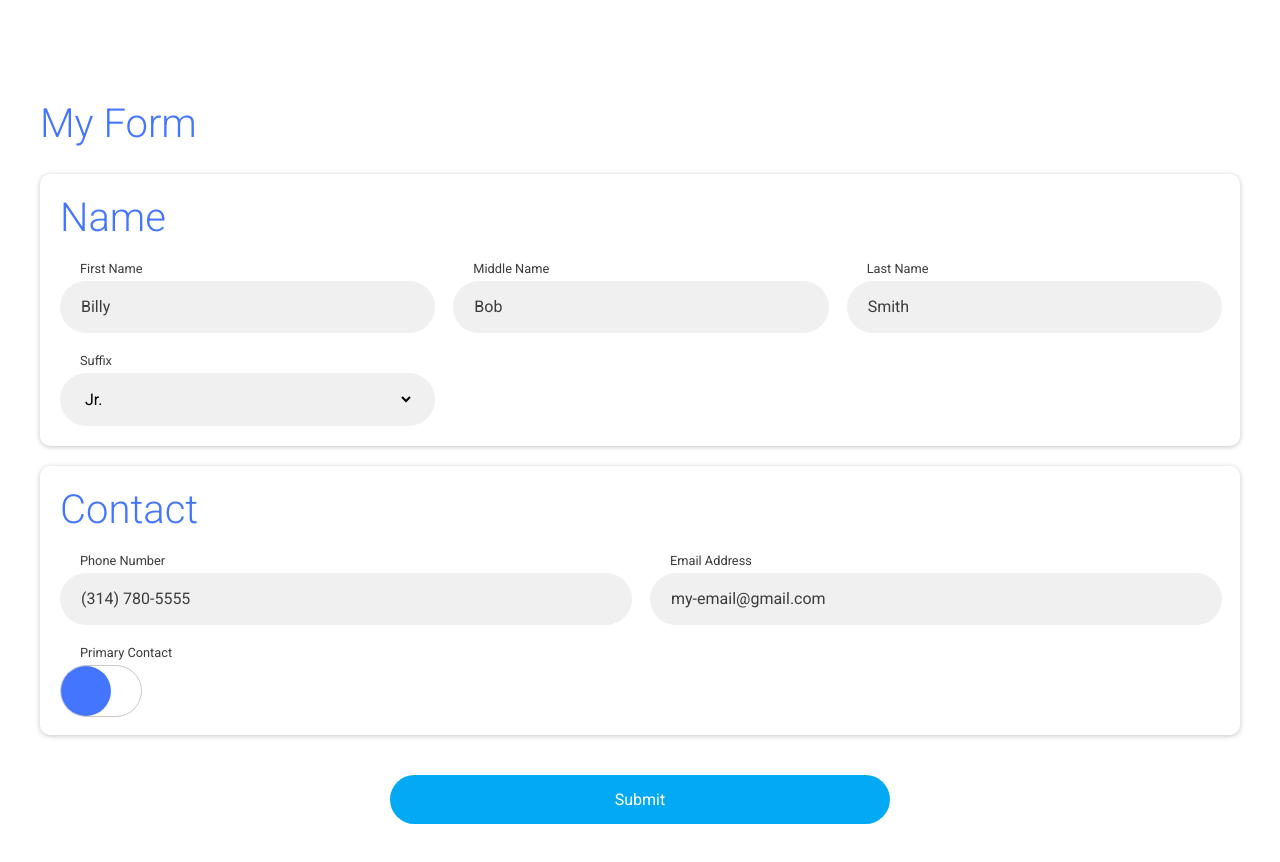
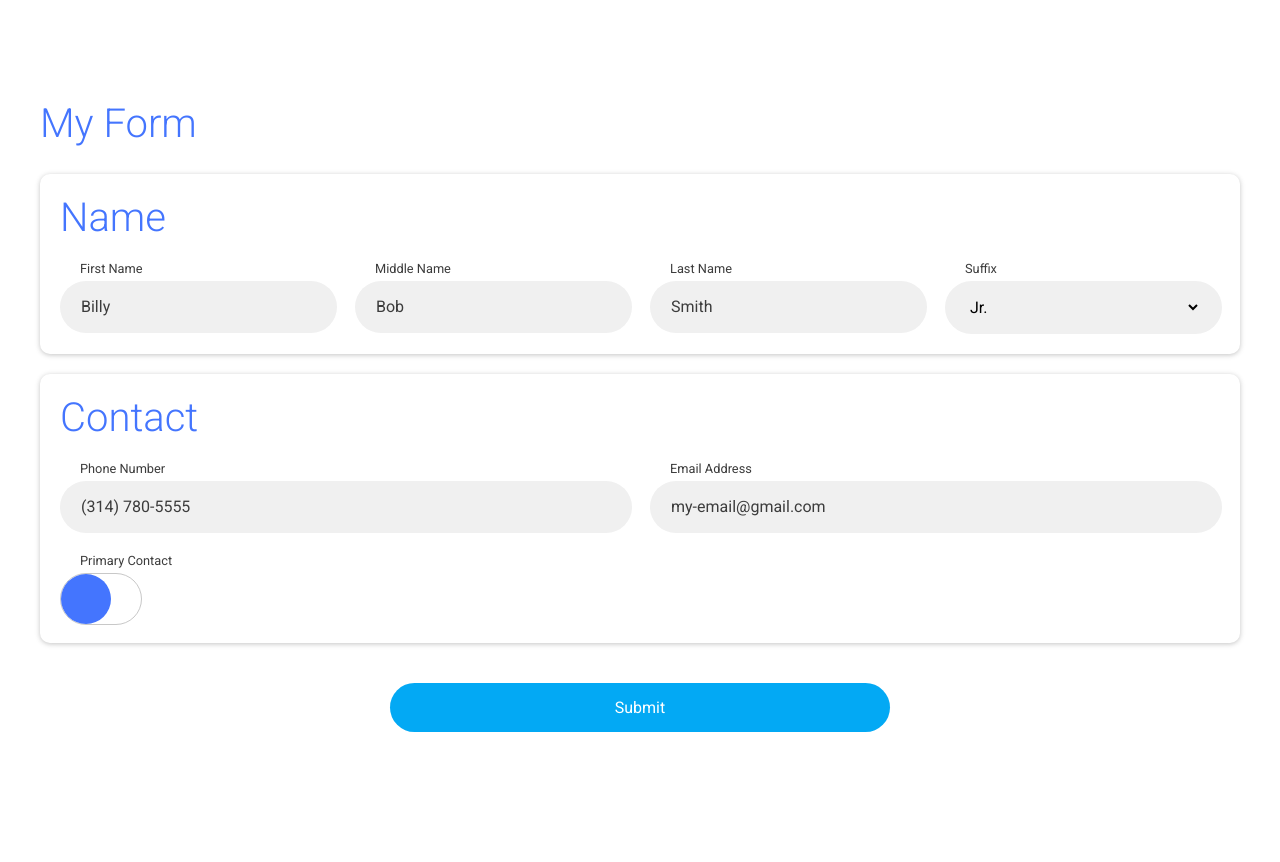
Before and after one commit to TheVVaFFle/react-lightning-form, a React app: page / in a window 1280 px wide. Shown: the top 862 px of the page. After the commit the page ends 832 px from the top, so only its background shows below. Built offline with nearby package versions, Linux system fonts and the light colour scheme.

Commit message:
Removed console log

```diff
--- a/src/components/app/app.tsx
+++ b/src/components/app/app.tsx
@@ -37,7 +37,7 @@ export const App: React.SFC<AppProps> = (props: AppProps) => {
         loading={loading}
         onSubmit={handleOnSubmit}
       >
-        <Section title="Name" columns={3} data={Test.data.name}/>
+        <Section title="Name" columns={4} data={Test.data.name}/>
         <Section title="Contact" columns={2} data={Test.data.contact}/>
       </Form>
     </div>
--- a/src/utility/form.tsx
+++ b/src/utility/form.tsx
@@ -279,7 +279,7 @@ export const FormUtility = {
           }
 
           let updatedFormState: any = formState;
-          console.log(getValue())
+
           updatedFormState[child.props.id] = {
             ...formState[child.props.id],
             value: getValue()
```
